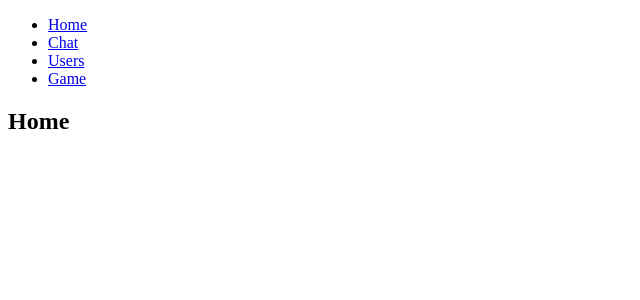
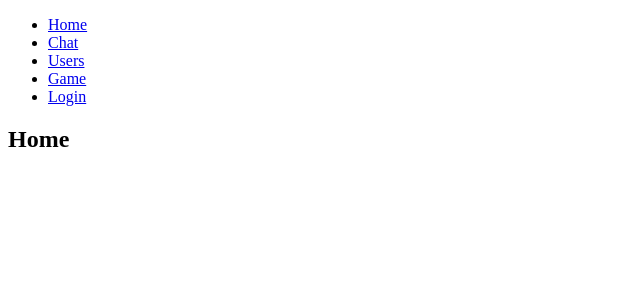
Before and after one commit to neosizzle/ft_transcendence, a React (Create React App) app in the folder frontend/: page / in a window 1280 px wide. Shown: the top 300 px of the page, without its empty margins (0-640 px from the left). Built offline with nearby package versions, Linux system fonts and the light colour scheme.

Commit message:
app registered for 42 oauth, basic auth boilerplate for frontend done

```diff
--- a/frontend/src/App.tsx
+++ b/frontend/src/App.tsx
@@ -8,13 +8,16 @@ import {
 import User from './User';
 import Game from './Game';
 import Chat from './Chat';
+import { AuthProvider, useAuth } from './context/authContext';
+import Login from './Login';
+import Protected from './commonComponents/Protected';
 
-function App() {
 
+const Navbar = () => {
+  const auth = useAuth();
   return (
-    <Router>
-        <div>
-          <nav>
+      <nav>
+        {/* {auth && auth.user? auth.user : "no user"} */}
             <ul>
               <li>
                 <Link to="/">Home</Link>
@@ -28,19 +31,38 @@ function App() {
               <li>
                 <Link to="/game">Game</Link>
               </li>
+              {
+                auth?.user?.length &&  auth?.user?.length > 0?
+                null
+                :
+                <li><Link to="/login">Login</Link></li>
+              }
             </ul>
-          </nav>
+      </nav>
+  )
+}
+
+function App() {
+
+  return (
+    <AuthProvider>
+      <Router>
+        <div>
+
+          <Navbar/>
 
           {/* A <Route> looks through its children <Route>s and
               renders the first one that matches the current URL. */}
           <Routes>
             <Route path="/chat" element = {<Chat/>}/>
             <Route path="/game" element = {<Game/>}/>
-            <Route path="/users" element = {<User/>}/>
+            <Route path="/users" element = {<Protected><User/></Protected>}/>
+            <Route path="/login" element = {<Login/>}/>
             <Route path="/" element = {<Home/>}/>
           </Routes>
         </div>
     </Router>
+    </AuthProvider>
   );
 }
 
--- a/frontend/src/Chat/index.tsx
+++ b/frontend/src/Chat/index.tsx
@@ -1,6 +1,7 @@
 import React from 'react';
 
 const Chat = () => {
+
 	return (
 		<div>
 			<h2>chat</h2>
--- /dev/null
+++ b/frontend/src/Login/index.tsx
@@ -0,0 +1,35 @@
+import React, { useEffect, useState } from 'react'
+import { useNavigate } from 'react-router-dom';
+import { useAuth } from '../context/authContext';
+
+const Login = (props: any) => {
+	const auth = useAuth();
+	const navigate = useNavigate();
+
+	const handleLogin = (user : string) =>
+	{
+		auth?.login(user)
+		navigate("/", {replace : true})
+	}
+
+	useEffect(() => {
+		// check for local storage for api id or code
+		const params = new URLSearchParams(window.location.search)
+		if (localStorage.getItem("trans-token") || params.get('code'))
+		{
+			const code : string  | null = params.get('code');
+			if (code) handleLogin(code);
+		}
+		else
+			// window.location.href will cause infinite redirect loop
+			window.location.replace("https://api.intra.42.fr/oauth/authorize?client_id=5d614e506c4c77f5174eb5107dc4ccc21c425fa78cdb4e8b00fe69e2dc95b128&redirect_uri=http%3A%2F%2Flocalhost%3A3000%2Flogin&response_type=code");
+	}, [])
+
+	return (
+	<div>
+		Redirecting.. please wait
+	</div>
+	)
+}
+
+export default Login
--- a/frontend/src/User/index.tsx
+++ b/frontend/src/User/index.tsx
@@ -1,9 +1,22 @@
 import React from 'react';
+import { useNavigate } from 'react-router-dom';
+import { useAuth } from '../context/authContext';
 
 const User = () => {
+	const auth = useAuth();
+	const navigate = useNavigate()
+
+	const handleLogout = () => {
+		auth?.logout();
+		navigate("/");
+	}
+
 	return (
 		<div>
-			<h2>user</h2>
+			<h2>welcome {auth?.user}</h2>
+			<button onClick={handleLogout}>
+				logout
+			</button>
 		</div>
 	);
 };
--- /dev/null
+++ b/frontend/src/commonComponents/Protected.tsx
@@ -0,0 +1,17 @@
+import React from 'react'
+import { Navigate } from 'react-router-dom';
+import { useAuth } from '../context/authContext'
+
+interface Props {
+	children : React.ReactNode
+}
+
+const Protected = (props : Props) => {
+	const auth = useAuth();
+
+	if (!auth?.user)
+		return <Navigate to = "/login"/>
+	return <>{props.children}</>
+}
+
+export default Protected
--- /dev/null
+++ b/frontend/src/context/authContext.tsx
@@ -0,0 +1,31 @@
+import { createContext, useContext, useState } from "react";
+import React from 'react';
+
+interface Props {
+    children : React.ReactNode
+}
+
+interface AuthCtx {
+    user : string | null,
+	login: (userNew : string) => void ,
+	logout: () => void
+}
+
+const AuthContext = createContext<AuthCtx | null>(null);
+
+export const AuthProvider = (props : Props) => {
+	const [user, setUser] = useState<string | null>(null);
+
+	const login = (userNew : string) => {setUser(userNew)}
+	const logout = () => {setUser(null)}
+
+	return (
+		<AuthContext.Provider value = {{user, login, logout}}>
+			{props.children}
+		</AuthContext.Provider>
+	)
+}
+
+export const useAuth = () => {
+	return useContext(AuthContext);
+};
--- a/frontend/src/index.tsx
+++ b/frontend/src/index.tsx
@@ -4,8 +4,7 @@ import App from './App';
 const root = ReactDOM.createRoot(
   document.getElementById('root') as HTMLElement
 );
+// stritchmode is disabled here because of double rerender issue for react router https://stackoverflow.com/questions/52326686/react-router-v4-rendering-component-twice
 root.render(
-  <React.StrictMode>
     <App />
-  </React.StrictMode>
 );
--- a/frontend/src/react-app-env.d.ts
+++ /dev/null
@@ -1 +0,0 @@
-/// <reference types="react-scripts" />
```
